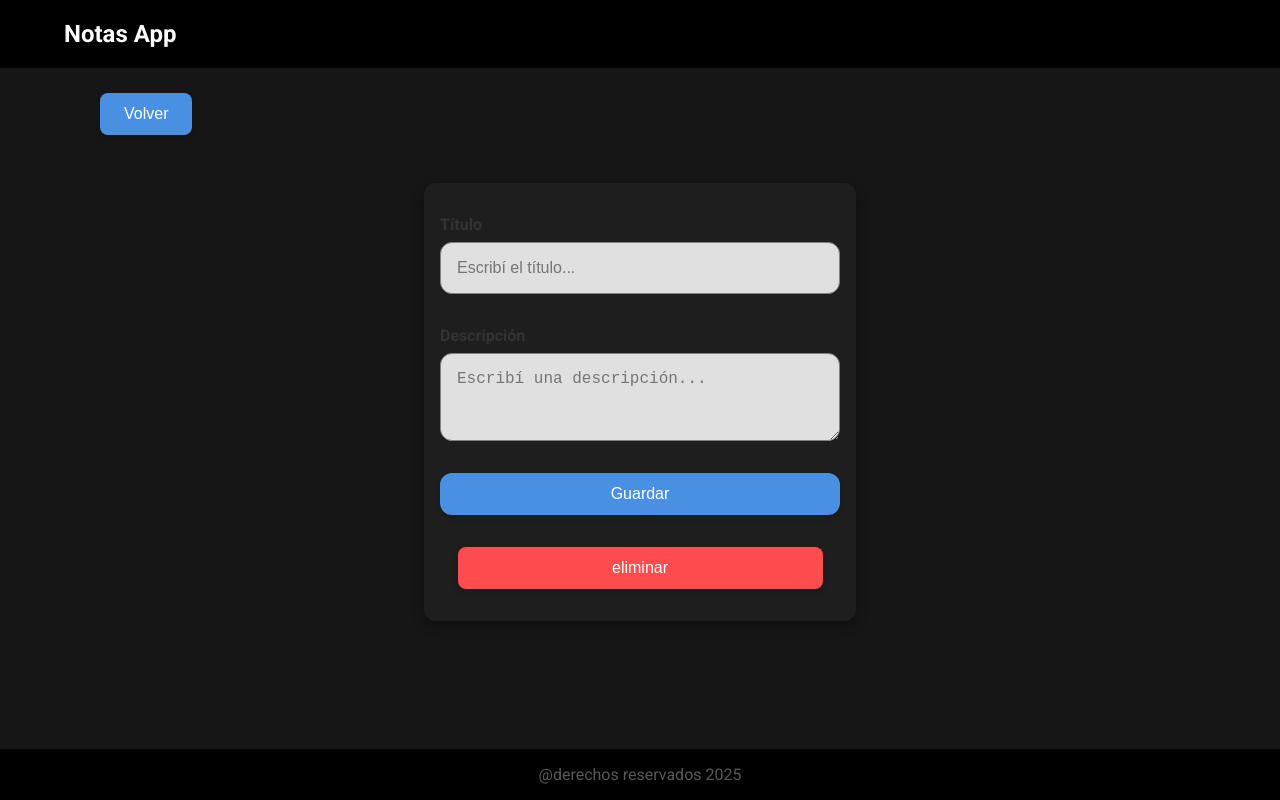
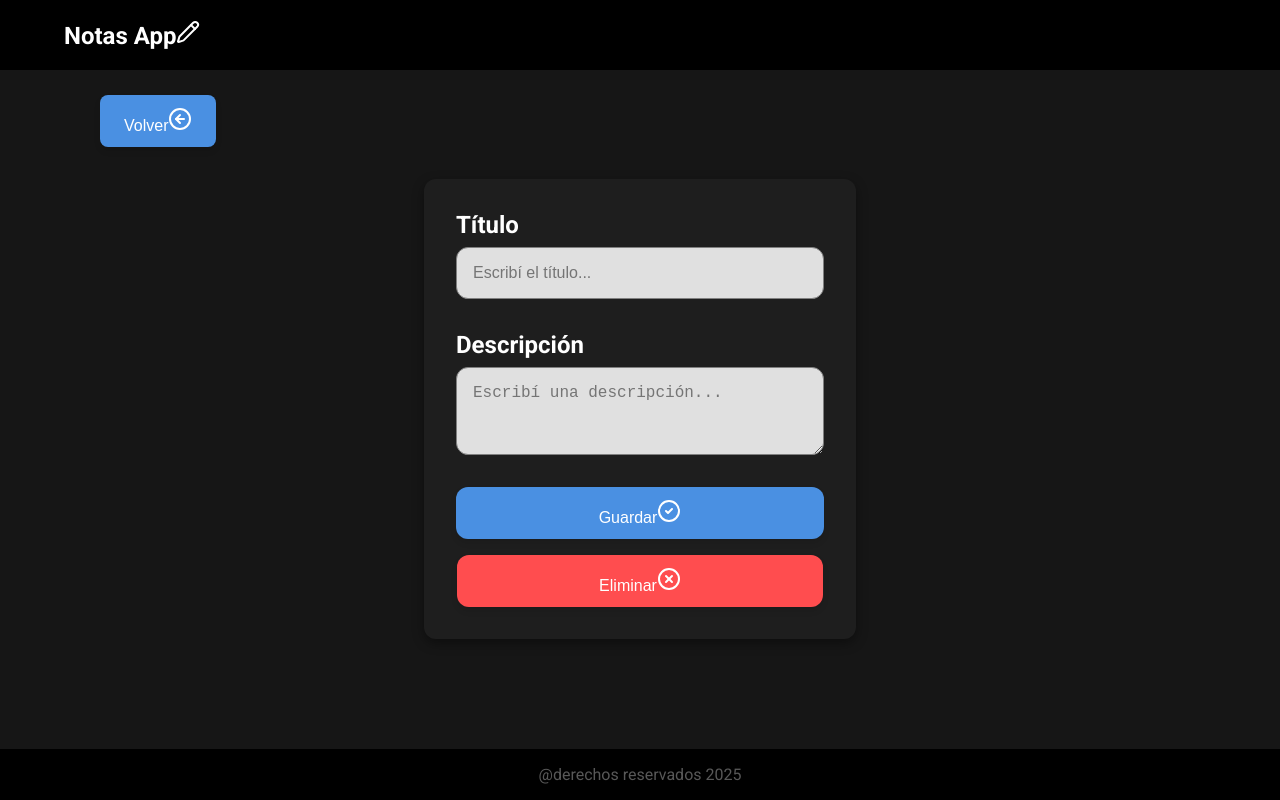
Before and after one commit to MarcoCordoba/App-Notas-Frontend, a React (Vite) app: page /note/1 in a window 1280 px wide. Built offline with nearby package versions, Linux system fonts and the light colour scheme; no server answers.

Commit message:
inclusion de iconos

```diff
--- a/package.json
+++ b/package.json
@@ -11,6 +11,7 @@
   },
   "dependencies": {
     "axios": "^1.9.0",
+    "lucide-react": "^0.510.0",
     "react": "^19.0.0",
     "react-dom": "^19.0.0",
     "react-hook-form": "^7.56.1",
--- a/src/components/navbar/Navbar.jsx
+++ b/src/components/navbar/Navbar.jsx
@@ -1,9 +1,12 @@
 import './Navbar.css'
+import {Pencil} from 'lucide-react';
 
 export function Navbar() {
     return (
         <div className='navbar'>
-            <h2>Notas App</h2>
+            <h2>Notas App
+                <Pencil />
+            </h2>
         </div>
     );
 }
--- a/src/pages/home/Home.jsx
+++ b/src/pages/home/Home.jsx
@@ -2,6 +2,7 @@ import "./home.css";
 import { ListCard } from "../../components/listCard/ListCard";
 import {Button} from "../../components/button/Button";
 import { useNavigate } from "react-router-dom";
+import {Save , CirclePlus, NotebookPen} from 'lucide-react'
 
 function Home() {
 
@@ -10,10 +11,11 @@ function Home() {
   return (
     <div>
       <div className="home-header">
-        <h2 className="titulo">Notas</h2>
+        <h2 className="titulo">Mis Notas <NotebookPen /></h2>
         <div>
           <Button onClick={() => navigate('/note/nueva')}>
-            Nueva Nota
+            Crear Nota
+            <CirclePlus/>
           </Button>
         </div>
       </div>
--- a/src/pages/note/Note.css
+++ b/src/pages/note/Note.css
@@ -7,7 +7,7 @@
   display: flex;
   align-content: center;
   justify-content: center;
-  padding: 3rem;
+  padding: 2rem;
 }
 
 .formulario {
@@ -18,15 +18,17 @@
 
 .form-group {
   display: flex;
+  justify-content: center;
   flex-direction: column;
   gap: 0.5rem;
-  margin: 1rem 0; /* Espaciado entre grupos */
+  margin: 1rem;
+
 }
 
 label {
   font-weight: bold;
-  font-size: 1rem;
-  color: #333;
+  font-size: 1.5rem;
+  color: #ffffff;
 }
 
 .formulario input,
@@ -39,7 +41,7 @@ label {
 }
 
 .formulario button {
-  margin: 1rem 0;
+  margin: 1rem ;
   padding: 0.75rem;
   font-size: 1rem;
   border-radius: 12px;
@@ -47,7 +49,6 @@ label {
 }
 
 .boton-eliminar-entero {
-  padding: 1rem;
   display: flex;
   justify-content: center;
 }
@@ -55,10 +56,9 @@ label {
 .boton-eliminar {
   background-color: #ff4d4f;
   color: white;
-  border: none;
-  padding: 0.75rem;
-  border-radius: 8px;
+  border-radius: 12px;
   cursor: pointer;
   transition: background-color 0.3s ease;
-  min-width: 365px;
+  min-width: 366px;
+  margin-bottom: 1rem;
 }
--- a/src/pages/note/Note.jsx
+++ b/src/pages/note/Note.jsx
@@ -5,7 +5,7 @@ import {crearNota, eliminarNota, actualizarNota, obtenerNota} from '../../api/No
 import { useNavigate, useParams } from "react-router-dom";
 import Card from '../../components/card/Card'
 import {Button} from '../../components/button/Button'
-
+import {CircleArrowLeft, CircleX, CircleCheck} from 'lucide-react'
 
 function Note() {
 
@@ -39,6 +39,7 @@ function Note() {
             <div className='boton-volver'>
                 <Button onClick={() => navigate('/home')}>
                     Volver
+                    <CircleArrowLeft />
                 </Button>
             </div>
 
@@ -66,7 +67,10 @@ function Note() {
                         ></textarea>
                     </div>
 
-                    <Button>Guardar</Button>
+                    <Button>
+                        Guardar
+                        <CircleCheck />
+                    </Button>
                 </form>
 
 
@@ -82,7 +86,8 @@ function Note() {
                                 }
                             }}
 
-                        > eliminar
+                        > Eliminar
+                        <CircleX />
                         </Button>/*si params tiene id entonces me muestra el boton eliminar*/
                     )}
                 </div>
```
Also changed, not shown: src/pages/login/Login.jsx (line endings or trailing spaces), 1 other file (tests, documents, lock files or other folders).
